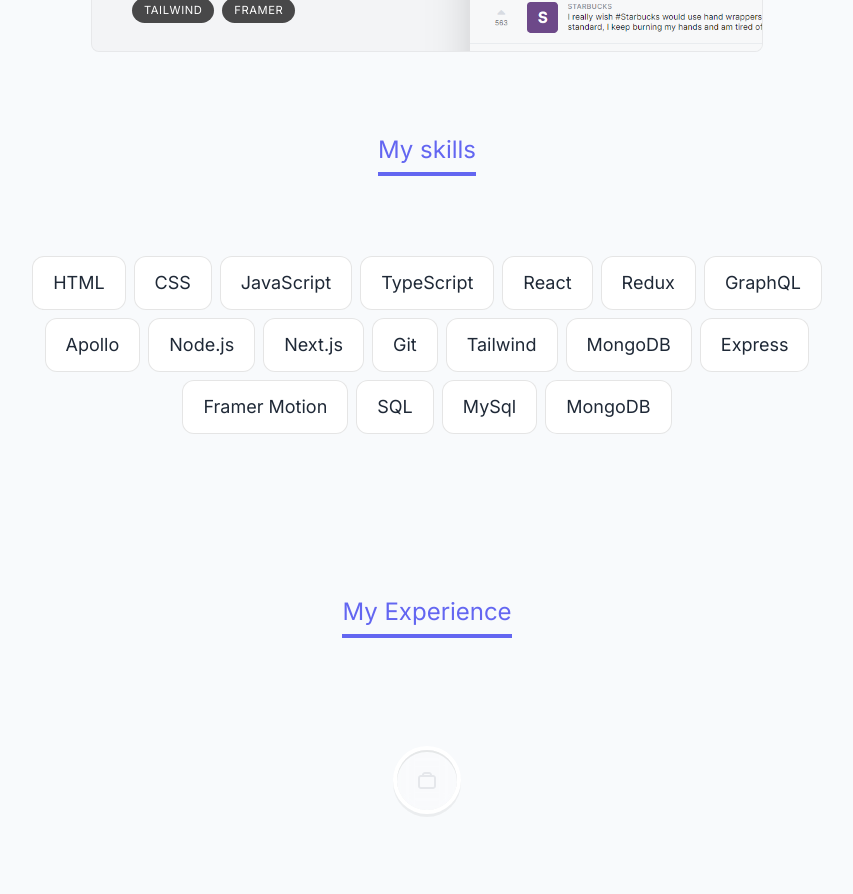
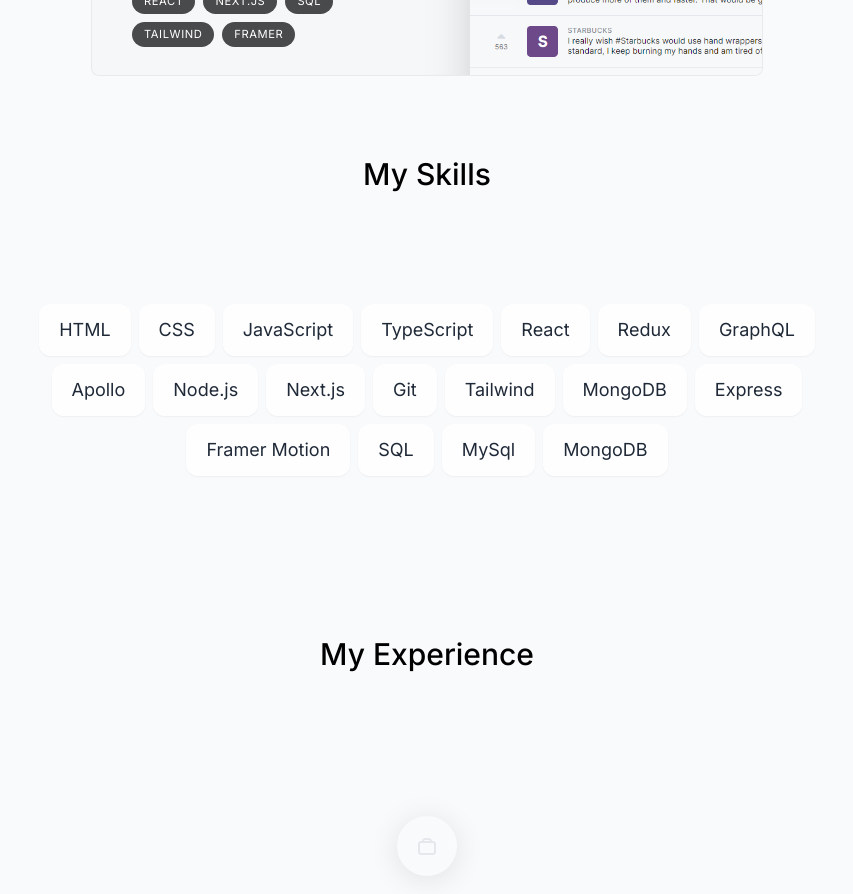
Before and after one commit to Shaju06/my-portfolio, a Next.js app: page / in a window 1280 px wide. Shown: the part 1720-2614 px from the top of the page, without its empty margins (213-1066 px from the left). Built offline with nearby package versions, Linux system fonts and the light colour scheme.

Commit message:
chore: more improvement in the design

```diff
--- a/app/Components/Contact.tsx
+++ b/app/Components/Contact.tsx
@@ -42,7 +42,7 @@ const Contact = () => {
       <div className="mt-10 flex flex-col sm:flex-row gap-8 justify-center items-center w-full max-w-2xl px-4">
         <a
           href="mailto:Varipaul@gmail.com"
-          className="w-full sm:w-1/2 bg-gray-100 hover:bg-gray-200 dark:bg-white/10 dark:hover:bg-white/20 p-6 rounded-2xl border border-black/5 flex flex-col items-center justify-center gap-3 transition-all group hover:scale-[1.02]"
+          className="w-full sm:w-1/2 bg-gray-100/50 backdrop-blur-sm hover:bg-gray-200/50 dark:bg-white/10 dark:hover:bg-white/20 p-6 rounded-2xl border border-black/5 flex flex-col items-center justify-center gap-3 transition-all group hover:scale-[1.02]"
         >
           <div className="bg-white dark:bg-white/10 p-4 rounded-full text-2xl shadow-sm group-hover:scale-110 transition">
             <MdOutlineEmail />
@@ -58,7 +58,7 @@ const Contact = () => {
         <a
           href="https://www.linkedin.com/in/varinder-pal-singh-4896b743/"
           target="_blank"
-          className="w-full sm:w-1/2 bg-gray-100 hover:bg-gray-200 dark:bg-white/10 dark:hover:bg-white/20 p-6 rounded-2xl border border-black/5 flex flex-col items-center justify-center gap-3 transition-all group hover:scale-[1.02]"
+          className="w-full sm:w-1/2 bg-gray-100/50 backdrop-blur-sm hover:bg-gray-200/50 dark:bg-white/10 dark:hover:bg-white/20 p-6 rounded-2xl border border-black/5 flex flex-col items-center justify-center gap-3 transition-all group hover:scale-[1.02]"
         >
           <div className="bg-white dark:bg-white/10 p-4 rounded-full text-2xl shadow-sm text-[#0077b5] group-hover:scale-110 transition">
             <BsLinkedin />
--- a/app/Components/Experience.tsx
+++ b/app/Components/Experience.tsx
@@ -31,40 +31,42 @@ const Experience = () => {
               contentStyle={{
                 background:
                   theme === 'light'
-                    ? '#f3f4f6'
-                    : 'rgba(255, 255, 255, 0.05)',
-                boxShadow: 'none',
-                border: '1px solid rgba(0, 0, 0, 0.05)',
-                textAlign: 'left',
-                padding: '1.3rem 2rem',
+                    ? "rgba(255, 255, 255, 0.6)" // Glass effect light
+                    : "rgba(255, 255, 255, 0.05)", // Glass effect dark
+                boxShadow: "0 4px 30px rgba(0, 0, 0, 0.1)",
+                backdropFilter: "blur(5px)",
+                border: "1px solid rgba(255, 255, 255, 0.3)",
+                textAlign: "left",
+                padding: "1.3rem 2rem",
+                borderRadius: "1rem", // Softer corners
               }}
               contentArrowStyle={{
                 borderRight:
                   theme === 'light'
-                    ? '0.4rem solid #9ca3af'
-                    : '0.4rem solid rgba(255, 255, 255, 0.5)',
+                    ? "0.4rem solid rgba(255, 255, 255, 0.6)"
+                    : "0.4rem solid rgba(255, 255, 255, 0.05)",
               }}
               date={item.date}
               icon={item.icon}
               iconStyle={{
                 background:
                   theme === 'light'
-                    ? 'white'
-                    : 'rgba(255, 255, 255, 0.15)',
-                fontSize: '1.5rem',
-                color:
-                  theme === 'light' ? '#1f2937' : '#e5e7eb',
-                backdropFilter: 'blur(8px)',
+                    ? "rgba(255, 255, 255, 0.9)"
+                    : "rgba(255, 255, 255, 0.15)",
+                fontSize: "1.5rem",
+                color: theme === 'light' ? "#1f2937" : "#e5e7eb",
+                boxShadow: "0 4px 30px rgba(0, 0, 0, 0.1)",
+                backdropFilter: "blur(5px)",
               }}
               className="vertical-timeline-element--work"
             >
-              <h3 className="font-semibold capitalize dark:text-white/90">
+              <h3 className="font-bold text-xl capitalize dark:text-white/90">
                 {item.title}
               </h3>
-              <p className="font-normal !mt-0 dark:text-white/70">
+              <p className="font-medium text-gray-700 dark:text-white/75 !mt-0">
                 {item.comapany}
               </p>
-              <p className="!mt-1 !font-normal text-gray-700 dark:text-white/50">
+              <p className="!mt-4 !font-normal text-gray-600 dark:text-white/60 leading-relaxed">
                 {item.description}
               </p>
             </VerticalTimelineElement>
--- a/app/Components/Hero.tsx
+++ b/app/Components/Hero.tsx
@@ -1,8 +1,8 @@
 'use client';
 import { useActiveLinkContext } from '@/Context/ActiveLinkContext';
 import {
-  useSectionInView,
-  useTypingText,
+    useSectionInView,
+    useTypingText,
 } from '@/lib/customHooks';
 import { motion } from 'framer-motion';
 import Link from 'next/link';
@@ -26,7 +26,7 @@ const Hero = () => {
       <section
         ref={ref}
         id="home-section"
-        className="mb-28 max-w-[50rem] text-center sm:mb-0 scroll-mt-[100rem]"
+        className="mb-28 max-w-[50rem] text-center sm:mb-0 scroll-mt-[100rem] relative overflow-hidden px-4"
       >
         <div className="flex items-center justify-center">
           <div className="absolute top-[-10rem] -z-10 right-[0rem] h-[20rem] w-[20rem] rounded-full blur-[5rem] sm:w-[40rem] dark:bg-primary/20 bg-blue-200/30 animate-blob mix-blend-multiply filter opacity-70"></div>
--- a/app/Components/Project.tsx
+++ b/app/Components/Project.tsx
@@ -30,9 +30,9 @@ export default function Project({
       }}
       className="group mb-3 sm:mb-8 last:mb-0"
     >
-      <section className="bg-gray-100 max-w-[42rem] border border-black/5 dark:border-white/5 rounded-lg overflow-hidden sm:pr-8 relative sm:h-[20rem] hover:bg-gray-200 transition sm:group-even:pl-8 dark:text-white dark:bg-white/10 dark:hover:bg-white/20">
+      <section className="bg-gray-100/50 backdrop-blur-sm max-w-[42rem] border border-black/5 dark:border-white/5 rounded-lg overflow-hidden sm:pr-8 relative sm:h-[20rem] hover:bg-gray-200/50 transition sm:group-even:pl-8 dark:text-white dark:bg-white/10 dark:hover:bg-white/20">
         <div className="pt-4 pb-7 px-5 sm:pl-10 sm:pr-2 sm:pt-10 sm:max-w-[50%] flex flex-col h-full sm:group-even:ml-[18rem]">
-          <h3 className="text-2xl font-semibold">{title}</h3>
+          <h3 className="text-2xl font-bold">{title}</h3>
           <p className="mt-2 leading-relaxed text-gray-700 dark:text-white/70">
             {description}
           </p>
--- a/app/Components/SectionHeading.tsx
+++ b/app/Components/SectionHeading.tsx
@@ -1,14 +1,32 @@
-import React, { FC } from "react";
+"use client";
+
+import { motion, useScroll, useTransform } from "framer-motion";
+import { FC, useRef } from "react";
 
 type SectionHeadingProps = {
   children: string;
 };
 
 const SectionHeading: FC<SectionHeadingProps> = ({ children }) => {
+  const ref = useRef<HTMLHeadingElement>(null);
+  const { scrollYProgress } = useScroll({
+    target: ref,
+    offset: ["0 1", "1.33 1"],
+  });
+  const opacityProgress = useTransform(scrollYProgress, [0, 1], [0, 1]);
+  const xProgress = useTransform(scrollYProgress, [0, 1], [-50, 0]);
+
   return (
-    <h1 className="text-[24px] border-b-4 border-primary text-primary inline-block pb-1 mb-20">
-      {children}
-    </h1>
+    <div className="text-center mb-28">
+      <motion.h2
+        ref={ref}
+        style={{ opacity: opacityProgress, x: xProgress }}
+        className="text-3xl font-medium capitalize mb-8 text-center"
+      >
+        {children}
+      </motion.h2>
+    </div>
   );
 };
+
 export default SectionHeading;
--- a/app/Components/Skills.tsx
+++ b/app/Components/Skills.tsx
@@ -32,7 +32,7 @@ const Skills = () => {
       <ul className="flex flex-wrap justify-center gap-2 text-lg text-gray-800">
         {skillsSet.map((skill, index) => (
           <motion.li
-            className="bg-white border border-black/[0.1] rounded-xl px-5 py-3 dark:bg-white/10 dark:text-white/80"
+            className="bg-white/80 borderBlack rounded-xl px-5 py-3 dark:bg-white/10 dark:text-white/80 backdrop-blur-[0.5rem] shadow-sm hover:shadow-md hover:scale-105 transition duration-300"
             key={index}
             variants={fadeInAnimationVariants}
             initial="initial"
--- a/app/page.tsx
+++ b/app/page.tsx
@@ -1,12 +1,12 @@
+import Contact from "./Components/Contact";
+import Experience from "./Components/Experience";
+import Hero from "./Components/Hero";
 import Projects from "./Components/Projects";
 import Skills from "./Components/Skills";
-import Experience from "./Components/Experience";
-import Contact from "./Components/Contact";
-import Hero from "./Components/Hero";
 
 export default function Home() {
   return (
-    <main className="flex items-center flex-col min-h-screen">
+    <main className="flex items-center flex-col min-h-screen overflow-x-hidden">
       <Hero />
       <Projects />
       <Skills />
```
